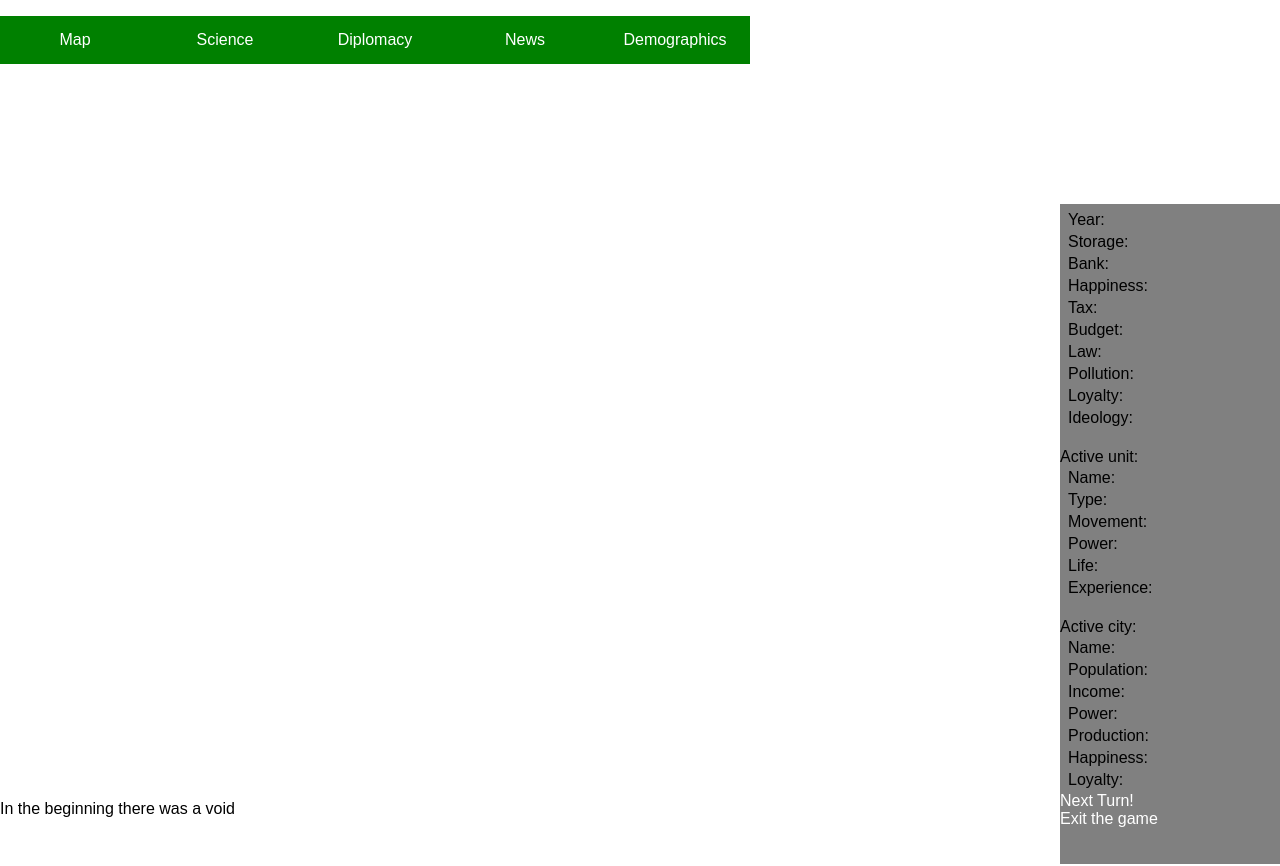
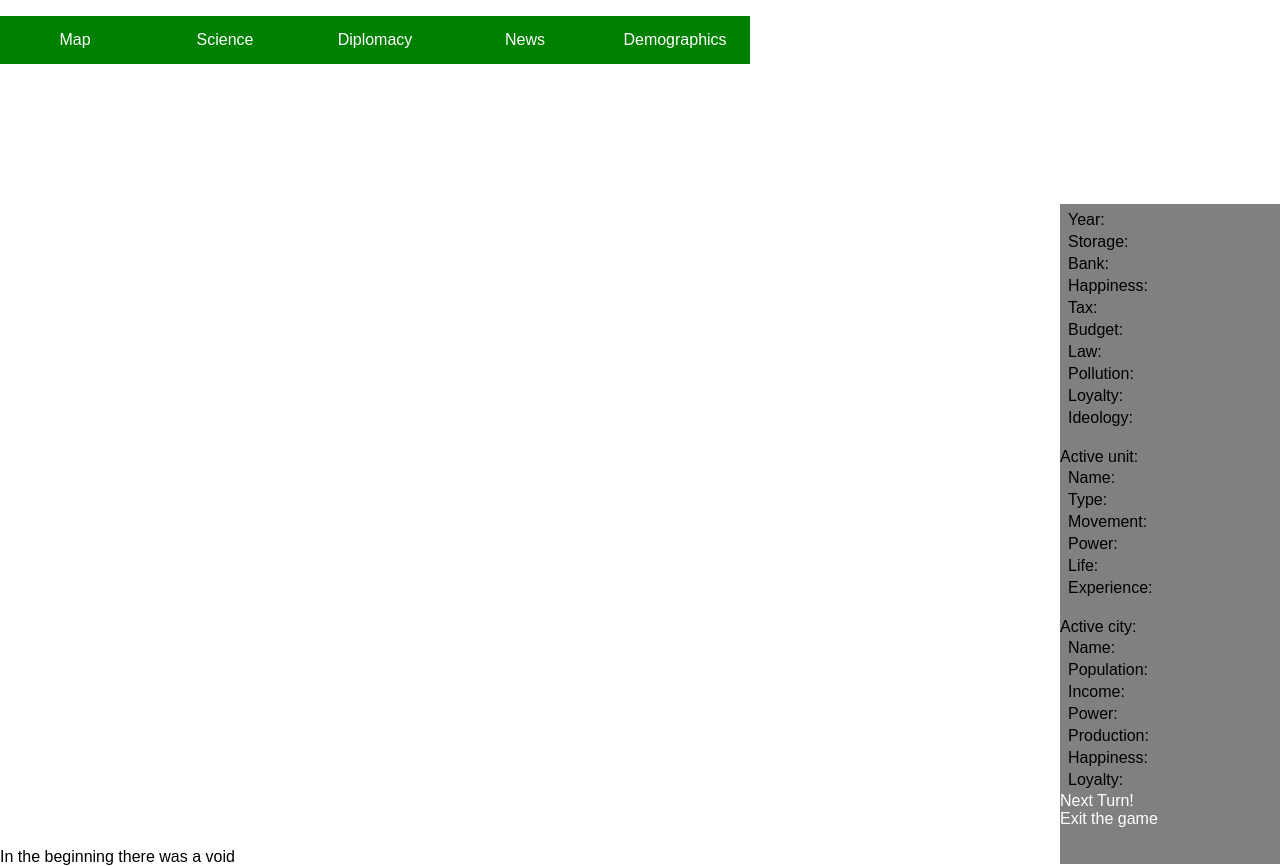
Before and after one commit to Lytecyde/ABCDgame, a plain HTML site: page index.html in a window 1280 px wide. Shown: the top 866 px of the page. Drawn offline with Linux system fonts and the light colour scheme; files that its build step writes are made by us from their sources.

Commit message:
restructed file hierarchy, adding some ABCdgame functionality

```diff
--- a/ABCDgame.js
+++ b/ABCDgame.js
@@ -1,2 +1,6 @@
-document.getElementById("messageLine").innerHTML =
-    "In the beginning there was a void";
+/*jslint
+    browser: true
+*/
+/*global document,constants*/
+var welcomeMessage = "In the beginning there was a void";
+document.getElementById("messageLine").innerHTML = welcomeMessage;
--- a/ui/css/style.css
+++ b/core/css/style.css
@@ -119,7 +119,7 @@ article {
 
 #messageLine {
     position: absolute;
-    top:  800px;
+    top:  848px;
     height: 12px;
     color: black;
     z-index: 1;
```
